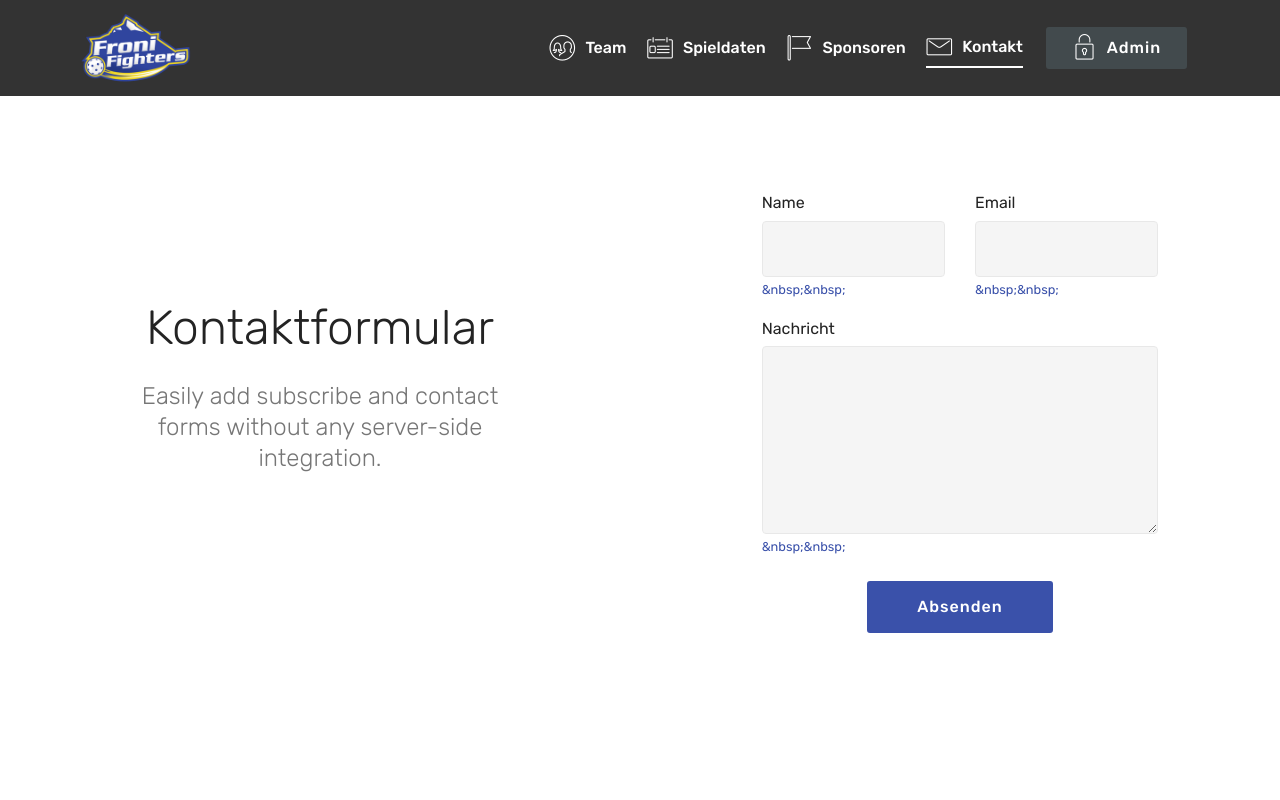
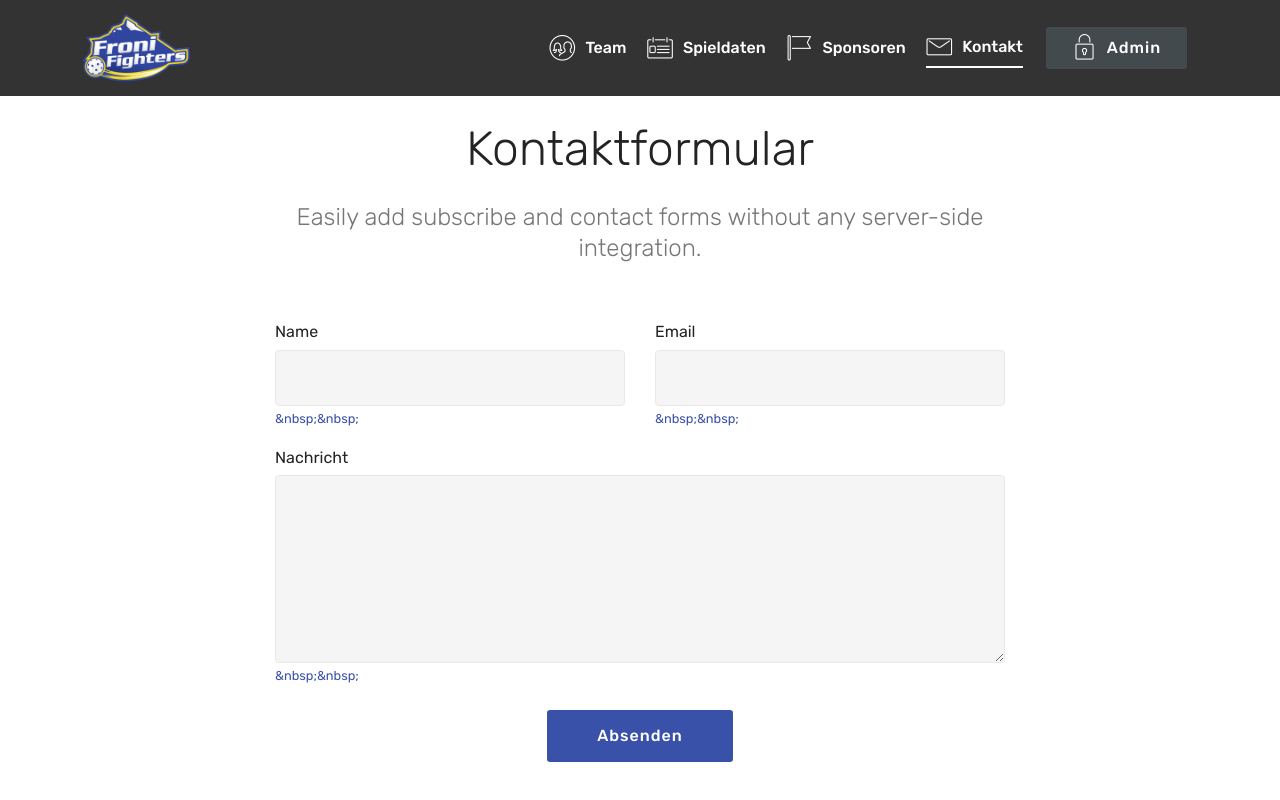
Before and after one commit to kistlers/ffm-frontend, an Angular app in the folder fronis-frontend/: page /kontakt in a window 1280 px wide. Shown: the top 800 px of the page. Built offline with nearby package versions, Linux system fonts and the light colour scheme.

Commit message:
fix flex direction

```diff
--- a/fronis-frontend/src/app/pages/kontakt/kontakt.component.html
+++ b/fronis-frontend/src/app/pages/kontakt/kontakt.component.html
@@ -1,5 +1,5 @@
 <section class="engine"><a href="https://mobirise.info/h">how to create your own web page for free</a></section>
-<section class="mbr-section form1 cid-s5JIDLyMU2 mbr-fullscreen" id="form1-m">
+<section class="mbr-section form1 cid-s5JIDLyMU2 mbr-fullscreen flex-column-center" id="form1-m">
 
 
   <div class="container">
--- a/fronis-frontend/src/styles.css
+++ b/fronis-frontend/src/styles.css
@@ -1 +1,6 @@
 /* You can add global styles to this file, and also import other style files */
+
+.flex-column-center {
+    flex-direction: column;
+    justify-content: center;
+}
```
